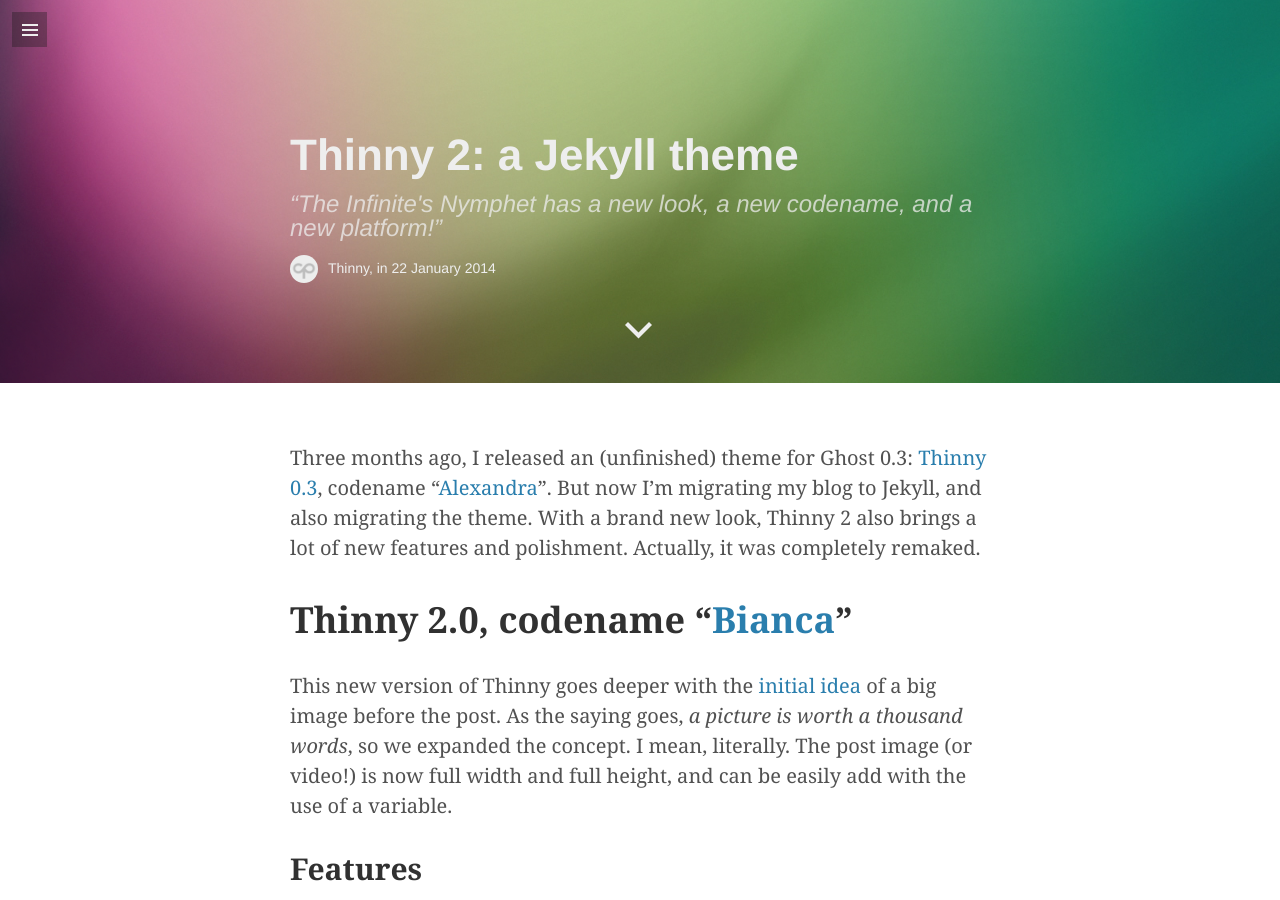
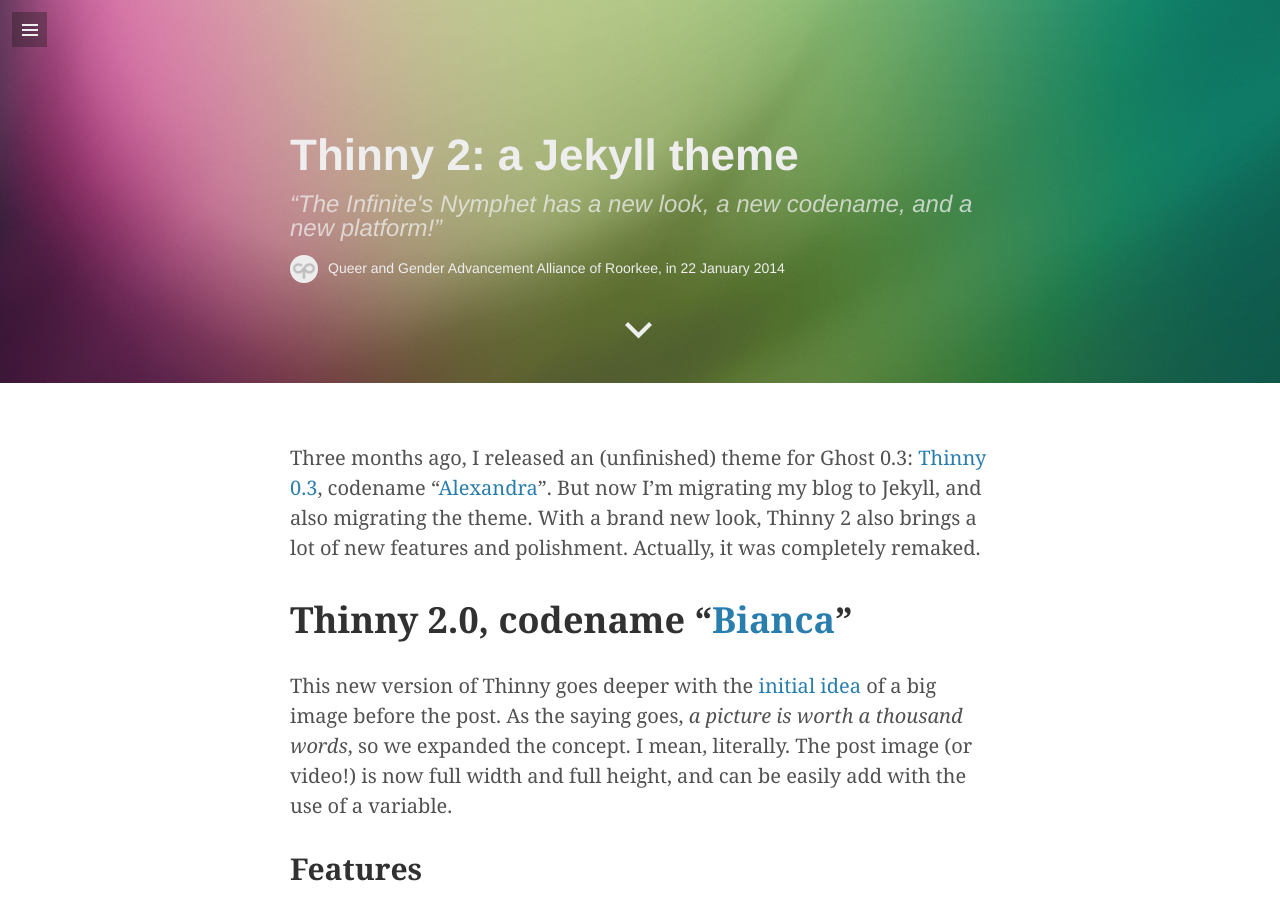
Before and after one commit to qagaar-iitr/gaqaar-iitr.github.io, a Jekyll site: the page built from _posts/2014-01-22-thinny-2.md, in a window 1280 px wide and 900 px high, scrolled down 517 px. Built offline with Jekyll 4.4.1, drawn with Linux system fonts in a browser that asks for light colours; some web fonts are replaced; comment, search, counter and statistics services are not loaded; some of the changed text lies outside the part shown.

```diff
--- a/_config.yml
+++ b/_config.yml
@@ -4,17 +4,17 @@ markdown:	kramdown
 permalink:	/blog/:title
 
 # Setup
-title:            Thinny
+title:            Queer and Gender Advancement Alliance of Roorkee
 tagline:          'blog'
-description:      'My personal blog.'
-url:              http://camporez.github.io
+description:      'Blog of QAGAAR'
+url:              http://qagaar-iitr.github.io
 baseurl:
 commentsystem:    google
 disqus:           example
 
 author:
-  name:           Ian Brunelli
-  url:            https://google.com/+IanCamporezBrunelli
+  name:           QAGAAR
+  url:
 
 paginate:         5
 
@@ -23,21 +23,10 @@ icon:             /assets/images/icon.png
 cover:            /assets/images/cover.jpg
 
 social:
-  - icon:         twitter
-    url:          https://twitter.com/iancamporez
-    desc:         Follow me on twitter
-
   - icon:         github
-    url:          https://github.com/camporez
+    url:          https://github.com/qagaar-iitr
     desc:         Fork me on github
 
-  - icon:         googleplus-alt
-    url:          https://google.com/+IanCamporezBrunelli
-    desc:         Add me on google+
-
-  - icon:         feed
-    url:          http://camporez.github.io/atom.xml
-    desc:         Subscribe to my feed
 
 menu:
   - title:        Home
@@ -47,8 +36,8 @@ menu:
     url:          /about
 
 copyright:
-  author:         Camporez
-  url:            http://camporez.github.io
+  author:         QAGAAR
+  url:            http://qagaar-iitr.github.io
   type_title:     Some rights reserved
   type_url:       http://creativecommons.org/licenses/by-nc/2.5
 
```
